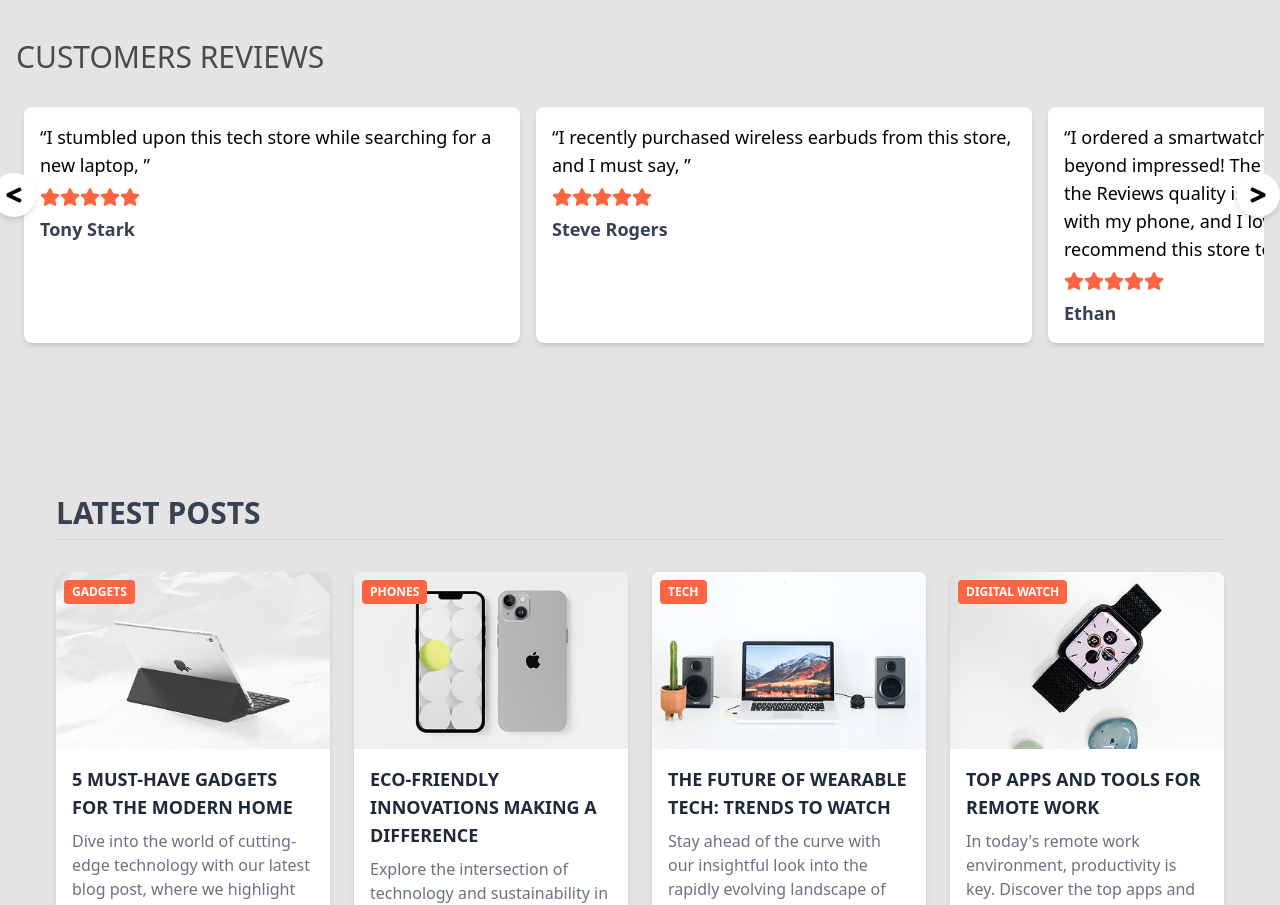
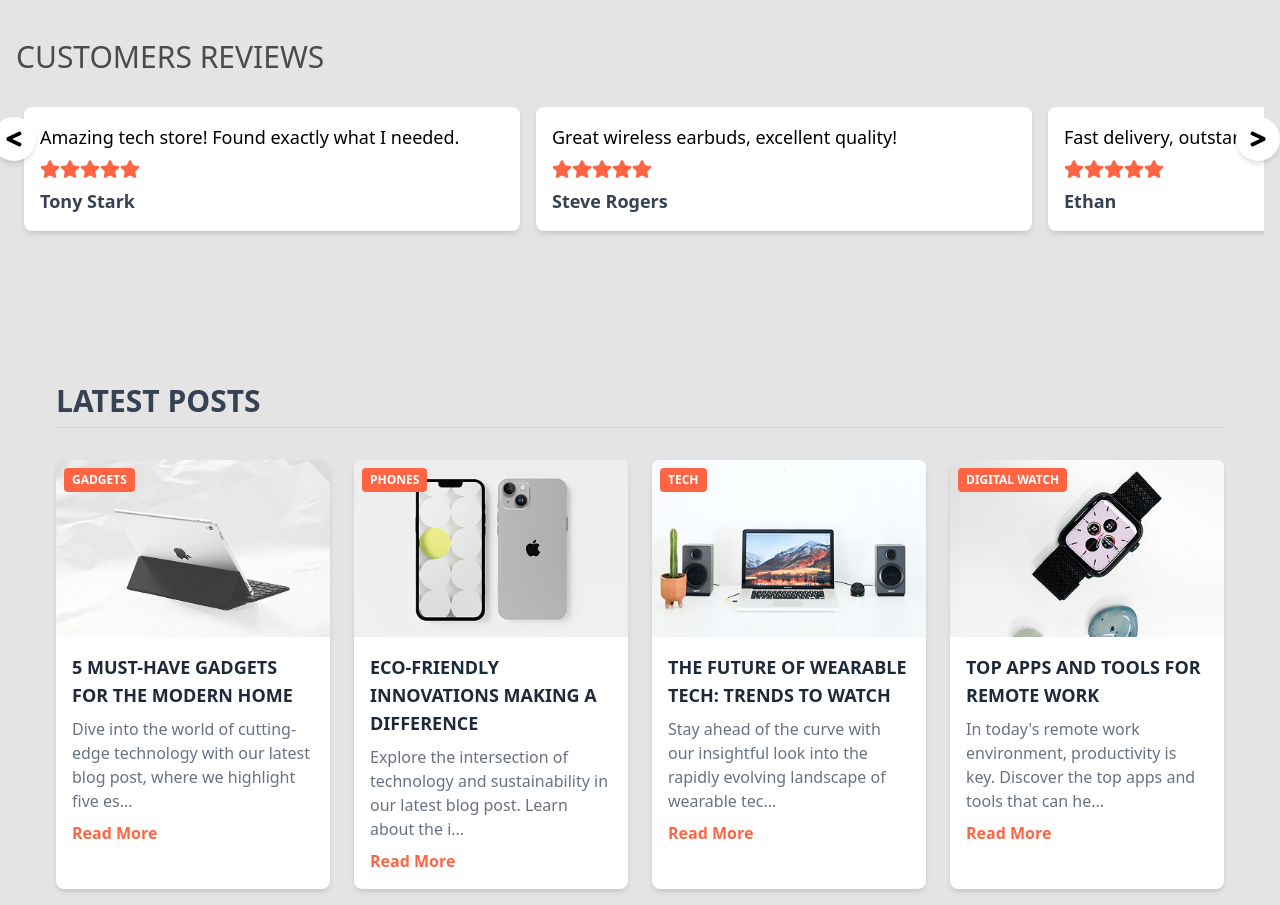
Before and after one commit to Abeer-Dvlpr/Shoplite, a React (Vite) app: page / in a window 1280 px wide. Shown: the part 3660-4565 px from the top of the page. Built offline with nearby package versions, Linux system fonts and the light colour scheme.

Commit message:
fix: corrected image file name case

```diff
--- a/src/Components/CustomerReview.jsx
+++ b/src/Components/CustomerReview.jsx
@@ -14,12 +14,12 @@ const CustomerReview = () => {
   const cardsRef = useRef([]);
   const [visibleSlides, setVisibleSlides] = useState(4);
   const Reviews = [
-    { id: 1, name: "Tony Stark", message: "“I stumbled upon this tech store while searching for a new laptop, ”" },
-    { id: 2, name: "Steve Rogers", message: "“I recently purchased wireless earbuds from this store, and I must say, ”" },
-    { id: 3, name: "Ethan", message: "“I ordered a smartwatch from this online store, and I'm beyond impressed! The delivery was super fast, and the Reviews quality is outstanding. It works perfectly with my phone, and I love all the features. Highly recommend this store to everyone!”" },
-    { id: 4, name: "Stephen Strange", message: "“I stumbled upon this tech store while searching for a new laptop, and I couldn't be happier with my experience! The staff was incredibly knowledgeable and guided me through the process of choosing the perfect device for my needs. Highly recommended!”" },
-    { id: 5, name: "Peter Parker", message: "“I stumbled upon this tech store while searching for a new laptop, and I couldn't be happier with my experience! The staff was incredibly knowledgeable and guided me through the process of choosing the perfect device for my needs. Highly recommended!”" },
-    { id: 6, name: "Thor", message: "“I stumbled upon this tech store while searching for a new laptop, and I couldn't be happier with my experience! The staff was incredibly knowledgeable and guided me through the process of choosing the perfect device for my needs. Highly recommended!”" },
+    { id: 1, name: "Tony Stark", message: "Amazing tech store! Found exactly what I needed." },
+    { id: 2, name: "Steve Rogers", message: "Great wireless earbuds, excellent quality!" },
+    { id: 3, name: "Ethan", message: "Fast delivery, outstanding quality. Highly recommend!" },
+    { id: 4, name: "Stephen Strange", message: "Knowledgeable staff, perfect device selection." },
+    { id: 5, name: "Peter Parker", message: "Best tech store experience ever!" },
+    { id: 6, name: "Thor", message: "Excellent service and quality products." },
   ];
 
   useGSAP(() => {
--- a/src/Pages/Home.jsx
+++ b/src/Pages/Home.jsx
@@ -9,8 +9,7 @@ import LatestPosts from "../Components/LatestPost";
 import BrandsSlider from "../Components/BrandsSlider";
 import Footer from "../Components/Footer";
 import AppleShowcase from "../Components/Apple";
-import HeroSlider from "../Components/Heroslider";
-
+import HeroSlider from "../Components/HeroSlider";
 
 
 function Home() {
```
